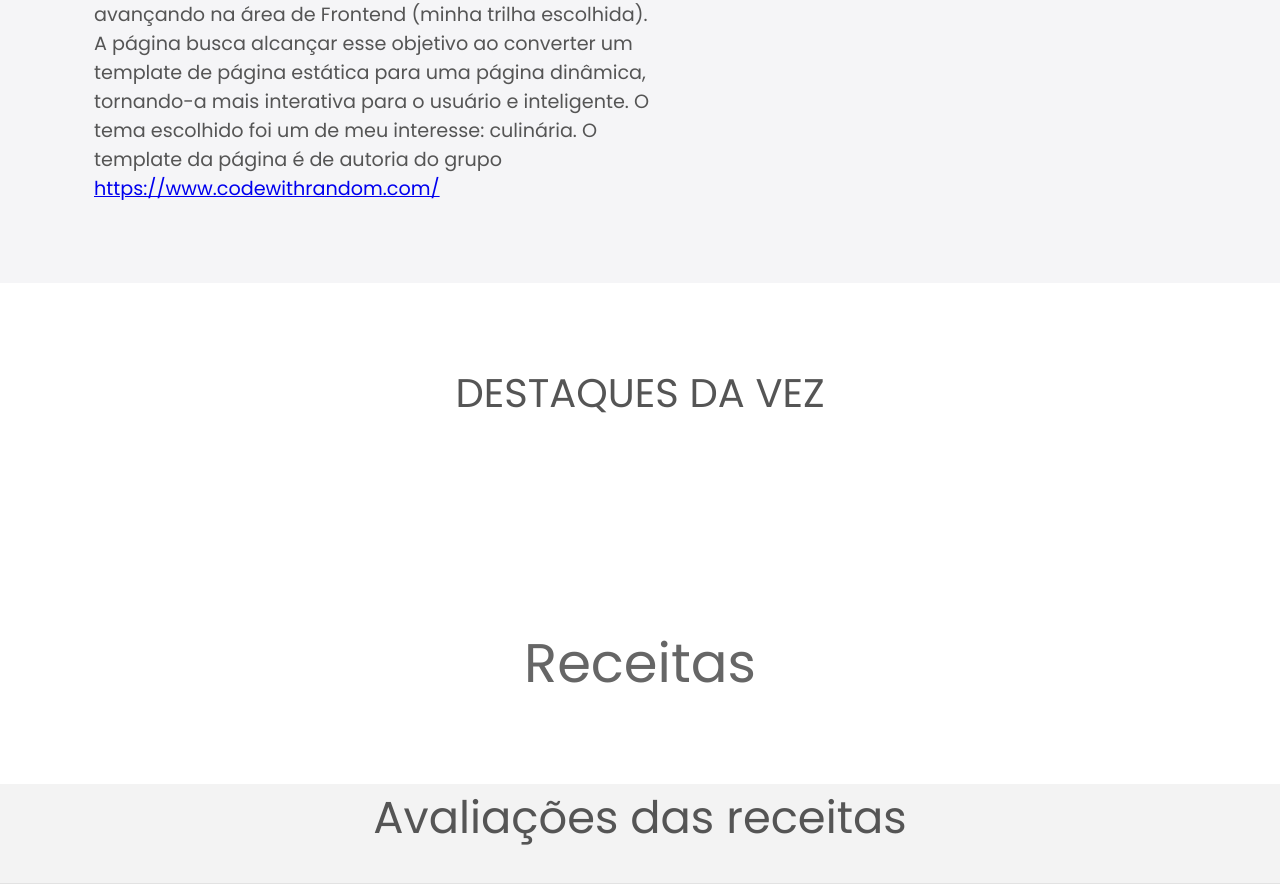
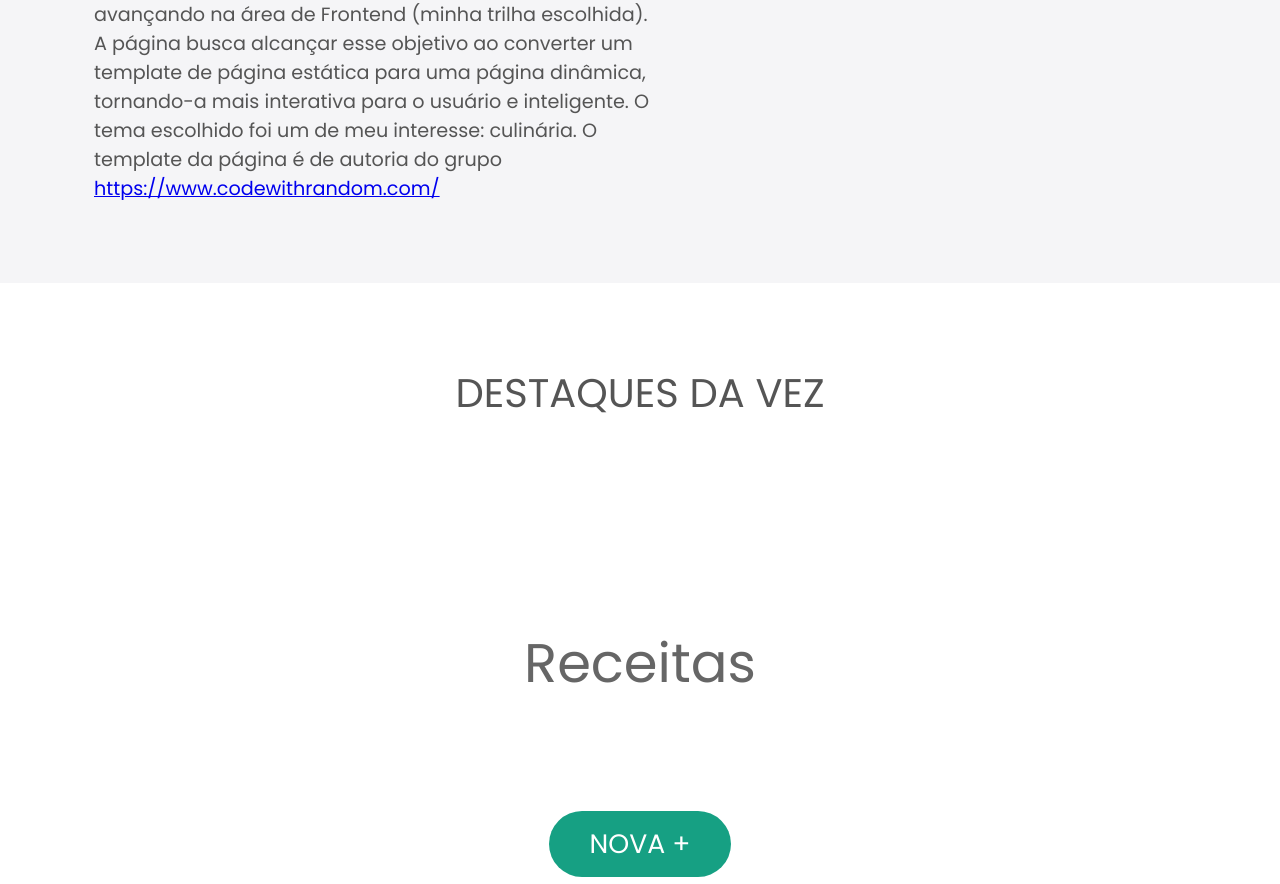
Before and after one commit to Salgado2004/Desafio-python, a Flask app: template templates/restaurantHome.html in a window 1280 px wide. Shown: the part 899-1783 px from the top of the page. Run offline with Flask 2, Linux system fonts and the light colour scheme; the template is opened without the code that fills it, so the values that code supplies are empty; some libraries are stand-ins or nearby versions.

Commit message:
Update sessaoMenu.html

```diff
--- a/templates/sessaoMenu.html
+++ b/templates/sessaoMenu.html
@@ -18,7 +18,10 @@
                 </div>
             </div>
         {% endfor %}
-
     </div>
+    <h2 class="food-menu-heading" style="font-size: 20pt;">
+        <a href="/adicionar_receita" class="btn btn-primary">Nova +</a>
+    </h2>
+    <br><br>
 </section>
 {% endblock %}
```
